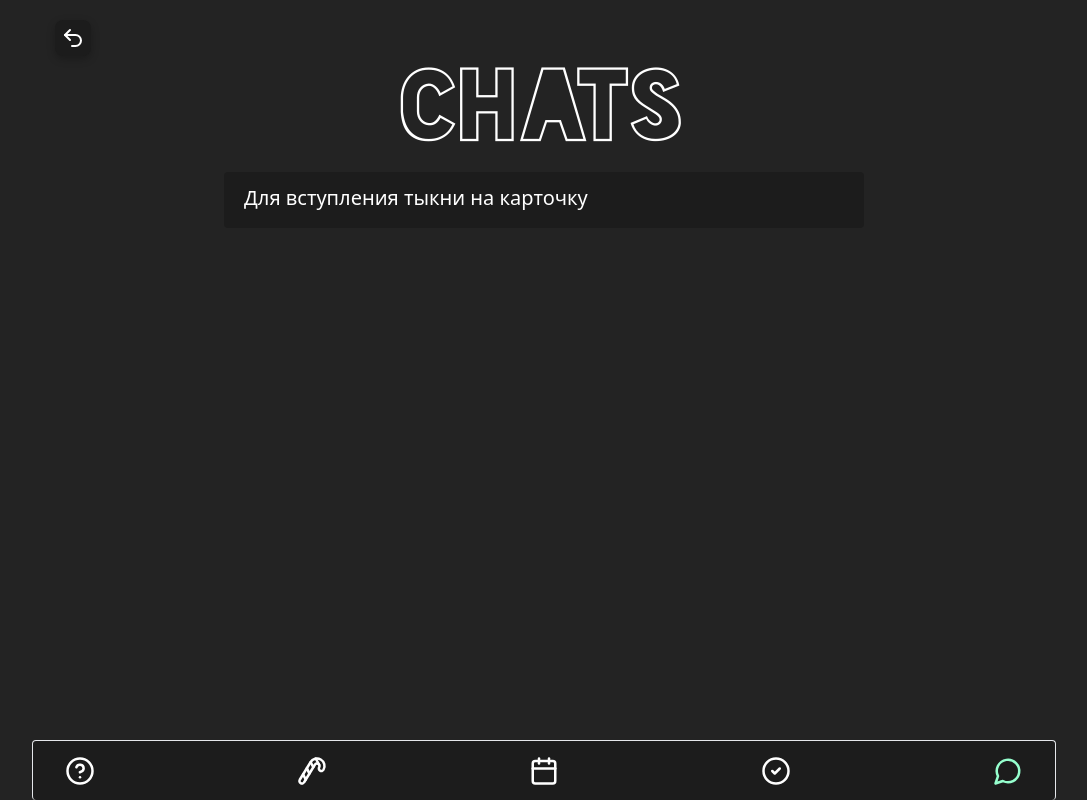
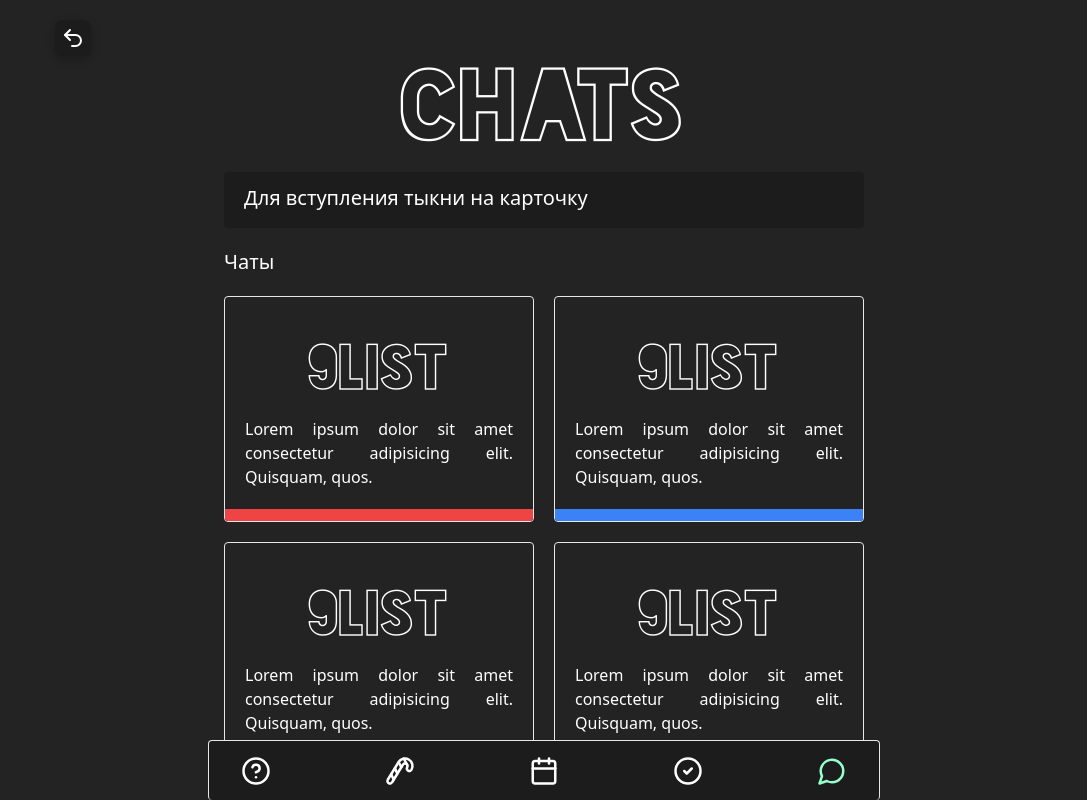
Before and after one commit to 0nlyssslatts/ebash-tma, a Next.js app: page /chats in a window 1280 px wide. Shown: the top 800 px of the page, without its empty margins (96-1183 px from the left). Built offline with nearby package versions, Linux system fonts and the light colour scheme.

Commit message:
Добавлена страницы Chats

```diff
--- a/src/app/(withMenuNavigation)/chats/Chats.tsx
+++ b/src/app/(withMenuNavigation)/chats/Chats.tsx
@@ -1,17 +1,33 @@
 'use client';
 
+import { ChatCard } from '@/components/ChatCard';
 import { DarkSection } from '@/components/ui/DarkSection';
 import { Header } from '@/components/ui/Header';
 import { Page } from '@/components/ui/Page';
 import { Text } from '@/components/ui/Text';
 
 export default function Chats() {
+  const chats = [
+    { id: 1, title: '9LIST', text: 'Lorem ipsum dolor sit amet consectetur adipisicing elit. Quisquam, quos.', href: '#' },
+    { id: 2, title: '9LIST', text: 'Lorem ipsum dolor sit amet consectetur adipisicing elit. Quisquam, quos.', href: '#' },
+    { id: 3, title: '9LIST', text: 'Lorem ipsum dolor sit amet consectetur adipisicing elit. Quisquam, quos.', href: '#' },
+    { id: 4, title: '9LIST', text: 'Lorem ipsum dolor sit amet consectetur adipisicing elit. Quisquam, quos.', href: '#' },
+    { id: 5, title: '9LIST', text: 'Lorem ipsum dolor sit amet consectetur adipisicing elit. Quisquam, quos.', href: '#' },
+    { id: 6, title: '9LIST', text: 'Lorem ipsum dolor sit amet consectetur adipisicing elit. Quisquam, quos.', href: '#' },
+  ];
+
   return (
     <Page>
       <Header>CHATS</Header>
       <DarkSection>
         <Text>Для вступления тыкни на карточку</Text>
       </DarkSection>
+      <Text className="self-start my-5">Чаты</Text>
+      <div className="grid grid-cols-2 gap-5">
+        {chats.map((chat, index) => (
+          <ChatCard key={chat.id} href={chat.href} title={chat.title} text={chat.text} index={index} />
+        ))}
+      </div>
     </Page>
   );
 }
--- /dev/null
+++ b/src/components/ChatCard.tsx
@@ -0,0 +1,25 @@
+import { motion } from 'framer-motion';
+import Link from 'next/link';
+
+import { TextLight } from './ui/TextLight';
+
+const colors = ['bg-red-500', 'bg-blue-500', 'bg-green-500', 'bg-purple-500', 'bg-pink-500'];
+
+export function ChatCard({ title, text, index, href }: { title: string; text: string; index: number; href: string }) {
+  const color = colors[index % colors.length];
+
+  return (
+    <Link href={href} className="block">
+      <motion.div
+        whileHover={{ scale: 1.02, y: -8 }}
+        whileTap={{ scale: 0.98 }}
+        className="overflow-hidden relative rounded px-5 py-7 w-full flex flex-col gap-2 border"
+      >
+        <p className="font-blackout text-6xl m-3 text-center">{title}</p>
+        <TextLight className="">{text}</TextLight>
+
+        <div className={`w-full h-3 ${color} absolute bottom-0 left-0`}></div>
+      </motion.div>
+    </Link>
+  );
+}
--- a/src/components/MenuNavigation/MenuNavigation.tsx
+++ b/src/components/MenuNavigation/MenuNavigation.tsx
@@ -10,7 +10,7 @@ export function MenuNavigation() {
     const pathname = usePathname();
 
     return (
-        <div className="fixed rounded border-t lg:border-x bottom-0 left-1/2 flex h-[60px] w-full max-w-[1024px] z-110 -translate-x-1/2 items-center justify-between bg-secondary px-8">
+        <div className="fixed rounded border-t lg:border-x bottom-0 left-1/2 flex h-[60px] w-full max-w-2xl z-110 -translate-x-1/2 items-center justify-between bg-secondary px-8">
             {MENU_LINKS.map(({ Icon, link }, index) => (
                 <Link href={link} key={index}>
                     <Icon color={match(link)(pathname) ? '#96FFCE' : '#fff'} size={30} />
--- a/src/components/ui/DarkSection.tsx
+++ b/src/components/ui/DarkSection.tsx
@@ -1,5 +1,5 @@
 import { ReactNode } from 'react';
 
 export function DarkSection({ children }: { children: ReactNode }) {
-  return <div className="bg-secondary rounded px-5 py-3 w-[100%]">{children}</div>;
+  return <div className="bg-secondary rounded px-5 py-3 w-full">{children}</div>;
 }
```
